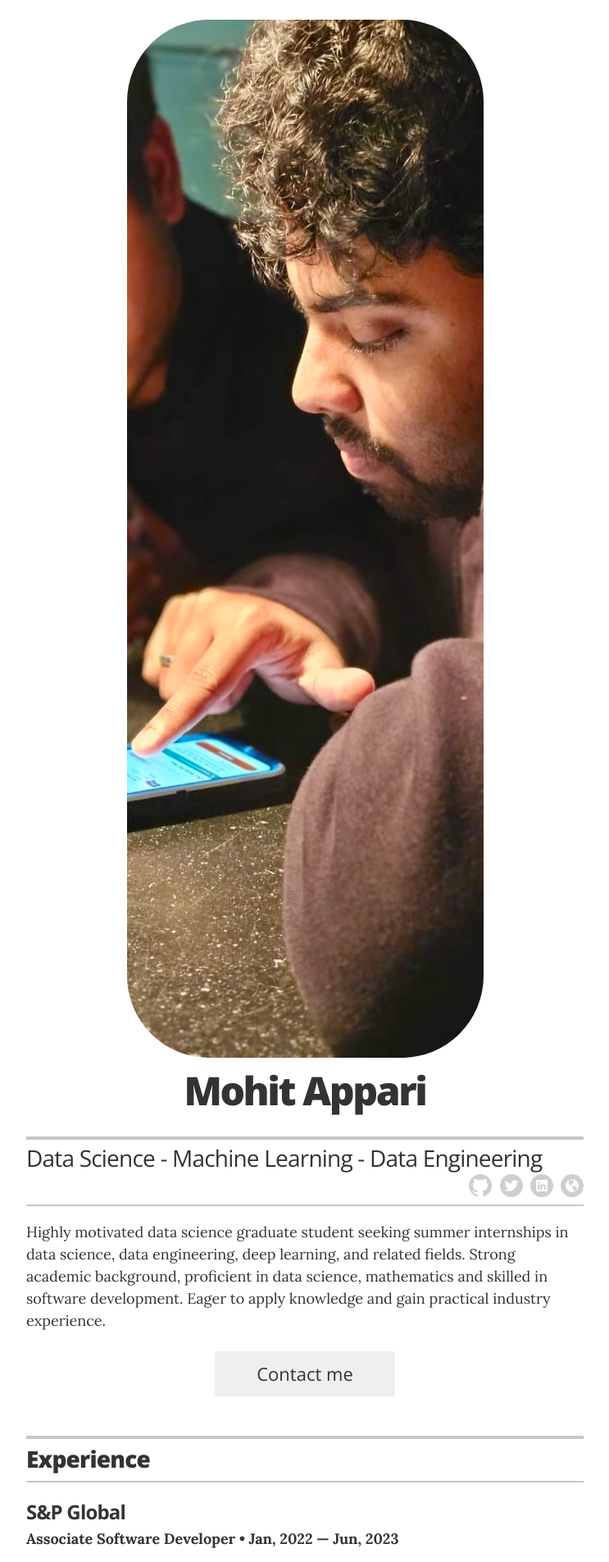
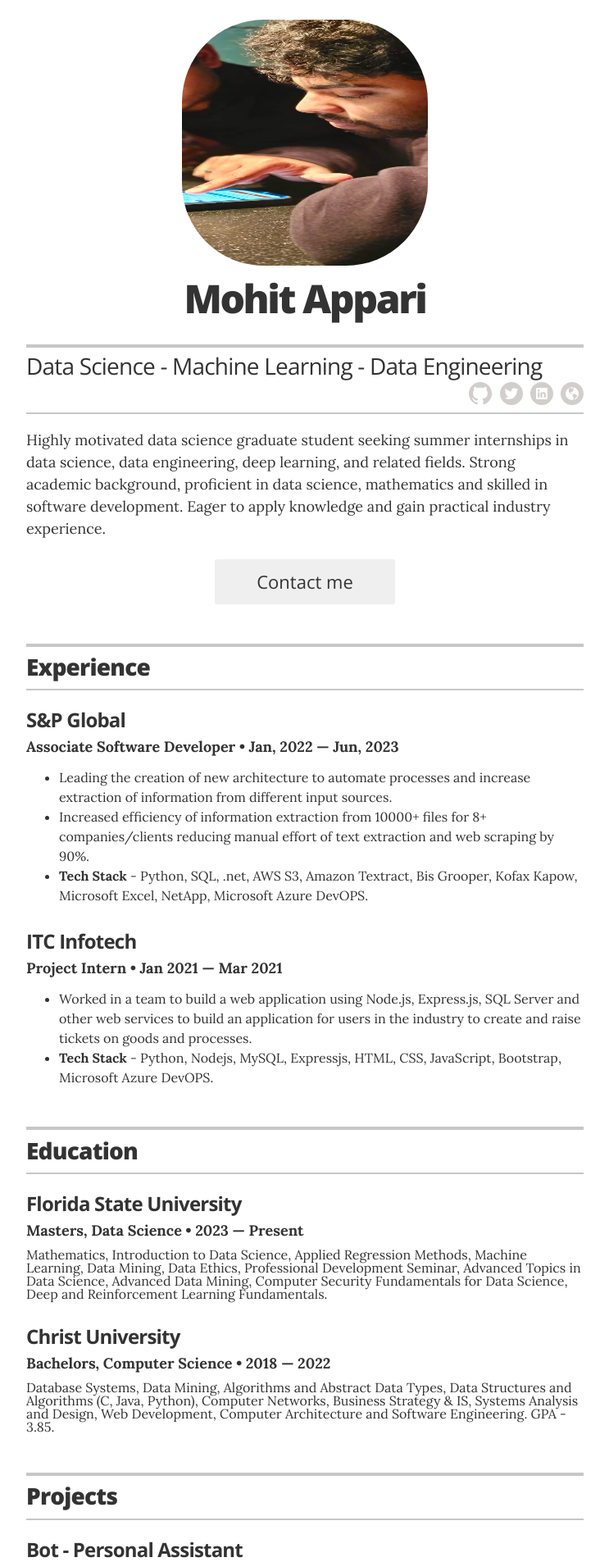
Before and after one commit to moh1tt/resume, a Jekyll site: the page built from index.html, in a window 1280 px wide. Shown: the top 1905 px of the page at 82% size, without its empty margins (268-1011 px from the left). Built offline with Jekyll 4.4.1, drawn with Linux system fonts in a browser that asks for light colours.

Commit message:
change dim

```diff
--- a/_sass/_resume.scss
+++ b/_sass/_resume.scss
@@ -21,8 +21,8 @@
 .page-header { padding: 1.5rem 0;
 
   .avatar {
-    width: 300;
-    height: 300;
+    width: 300px;
+    height: 300px;
     max-width: 100%;
     overflow: hidden;
     @include border-radius(100px);
```
